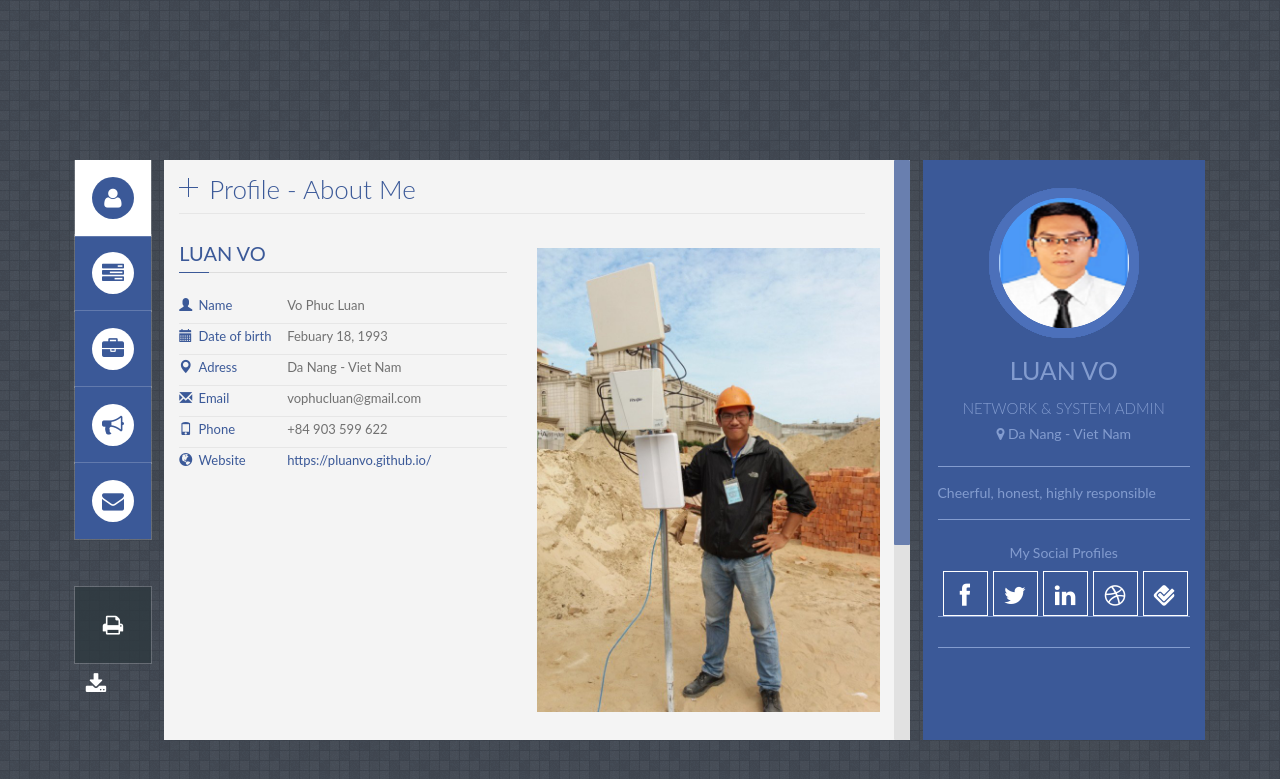
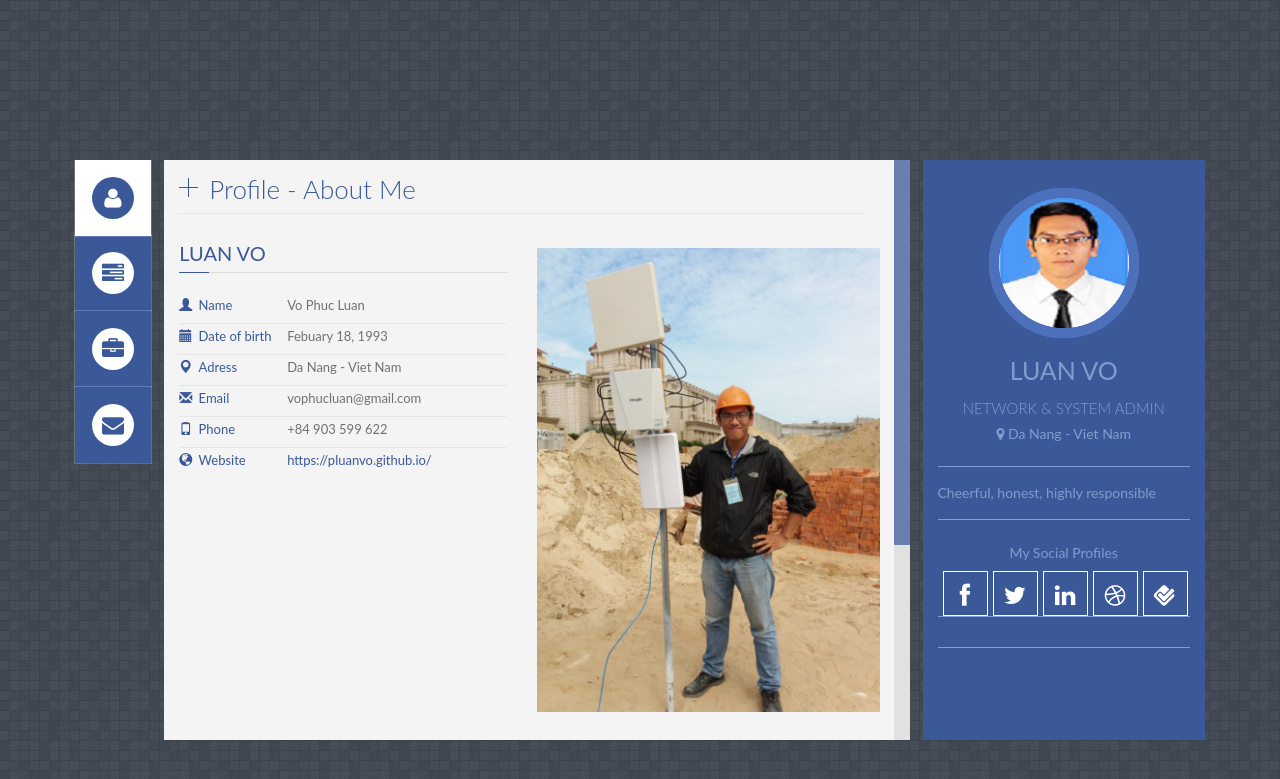
Before and after one commit to pLuanVo/pLuanVo.github.io, a Jekyll site: the page built from index.html, in a window 1280 px wide. Shown: the top 779 px of the page. Built offline with Jekyll 4.4.1, drawn with Linux system fonts in a browser that asks for light colours; some web fonts are replaced.

Commit message:
change detail

```diff
--- a/index.html
+++ b/index.html
@@ -133,18 +133,18 @@ layout: default
             <i class="fa fa-briefcase icon_menu"></i>
         </li>
 
-        <li class="tabs-blog hi-icon-wrap hi-icon-effect-5 hi-icon-effect-5a" data-tab-name="blog">
+        <!--<li class="tabs-blog hi-icon-wrap hi-icon-effect-5 hi-icon-effect-5a" data-tab-name="blog">
             <span class="tite-list">blog</span>
             <i class="fa fa-bullhorn icon_menu"></i>
-        </li>
+        </li>-->
 
         <li class="tabs-contact hi-icon-wrap hi-icon-effect-5 hi-icon-effect-5a" data-tab-name="contact" style="margin-bottom: 48px !important;">
             <span class="tite-list">contact</span>
             <i class="fa fa-envelope icon_menu"></i>
         </li>
 
-        <a href="#" id="print"><i class="fa fa-print icon_print"></i> </a>
-        <a href="#" id="download"><i class="fa fa-download icon_print"></i> </a>
+        <!--<a href="#" id="print"><i class="fa fa-print icon_print"></i> </a>
+        <a href="#" id="download"><i class="fa fa-download icon_print"></i> </a>-->
     </ul>
     <!-- /resp-tabs-list -->
 
@@ -161,7 +161,7 @@ layout: default
 {% include /portfolio.html %}
 
 
-{% include /blog.html %}
+<!--{% include /blog.html %}-->
 
 {% include /contact.html %}
 
```
